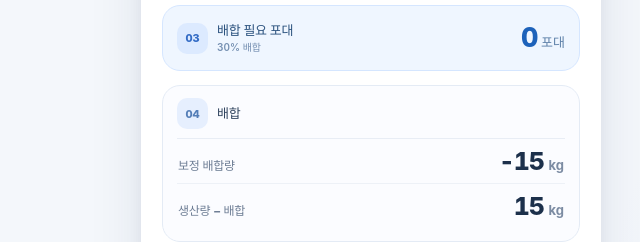
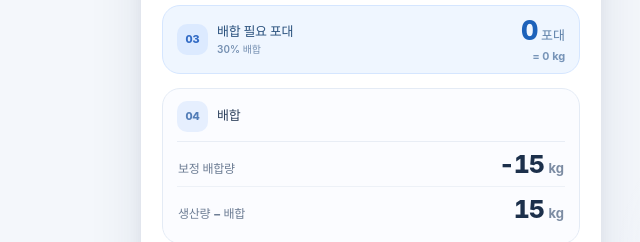
Before and after one commit to mulkmulk1500-star/william-calculator, a plain HTML site: page index.html in a window 1280 px wide. Shown: the part 502-744 px from the top of the page, 269-909 px from the left. Drawn offline with Linux system fonts and the light colour scheme.

Commit message:
Restore kg equivalent under bag count while retaining corrected batch label

```diff
--- a/index.html
+++ b/index.html
@@ -340,6 +340,16 @@
     .result-subvalue { display: inline-flex; align-items: baseline; gap: 4px; }
     .highlight .result-value { color: #1d62ba; }
     .highlight .result-value .unit { color: #5e80a9; }
+    /* Compact kg equivalent underneath the mixing bag count. */
+    .mix-bag-total {
+      display: flex; flex-direction: column; align-items: flex-end;
+      justify-content: center; gap: 4px; flex: 0 1 auto; min-width: 0;
+    }
+    .mix-kg-equivalent {
+      color: #7794b8; font-size: 11px; font-weight: 700;
+      line-height: 1.1; white-space: nowrap; letter-spacing: -.01em;
+    }
+    .mix-kg-equivalent:empty { display: none; }
     .result-value.pop, .result-subvalue.pop {
       animation: pop .28s cubic-bezier(.2,1,.3,1);
     }
@@ -587,8 +597,11 @@
               <span class="result-note" id="mixResultLabel">30% 배합</span>
             </span>
           </div>
-          <div class="result-value" id="bagFigure">
-            <strong id="resultBags">0</strong><span class="unit">포대</span>
+          <div class="mix-bag-total">
+            <div class="result-value" id="bagFigure">
+              <strong id="resultBags">0</strong><span class="unit">포대</span>
+            </div>
+            <span class="mix-kg-equivalent" id="mixKgEquivalent">= 0 kg</span>
           </div>
         </article>
       </div>
@@ -668,6 +681,7 @@
       const presets = [...document.querySelectorAll('[data-preset]')];
       const mixButtons = [...document.querySelectorAll('[data-mix]')];
       const mixResultLabel = document.getElementById('mixResultLabel');
+      const mixKgEquivalent = document.getElementById('mixKgEquivalent');
       const batchThresholdNote = document.getElementById('batchThresholdNote');
       let mixPercent = 30;
       const clearBtn = document.getElementById('clearBtn');
@@ -722,7 +736,7 @@
         // the pipe's 10 kg residual must be added to the calculation.
         const batchKg = kg <= 300 ? ((bags - 1) * 25) + 10 : null;
         const batchRemainderKg = batchKg === null ? null : kg - batchKg;
-        return { bags, pallets, remainder, separatePallets, separateBags, batchKg, batchRemainderKg };
+        return { requiredKg, bags, pallets, remainder, separatePallets, separateBags, batchKg, batchRemainderKg };
       }
 
       function popFigure(el) {
@@ -744,6 +758,7 @@
         });
 
         const result = kg === null ? null : calculate(kg, mixPercent);
+        mixKgEquivalent.textContent = result ? `= ${formatNumber(result.requiredKg)} kg` : '';
         batchThresholdNote.textContent = kg !== null && kg > 300 ? '300kg 이하에서만 계산' : '';
         Object.keys(outputs).forEach((key) => {
           const next = result && result[key] !== null ? formatNumber(result[key]) : '—';
```
